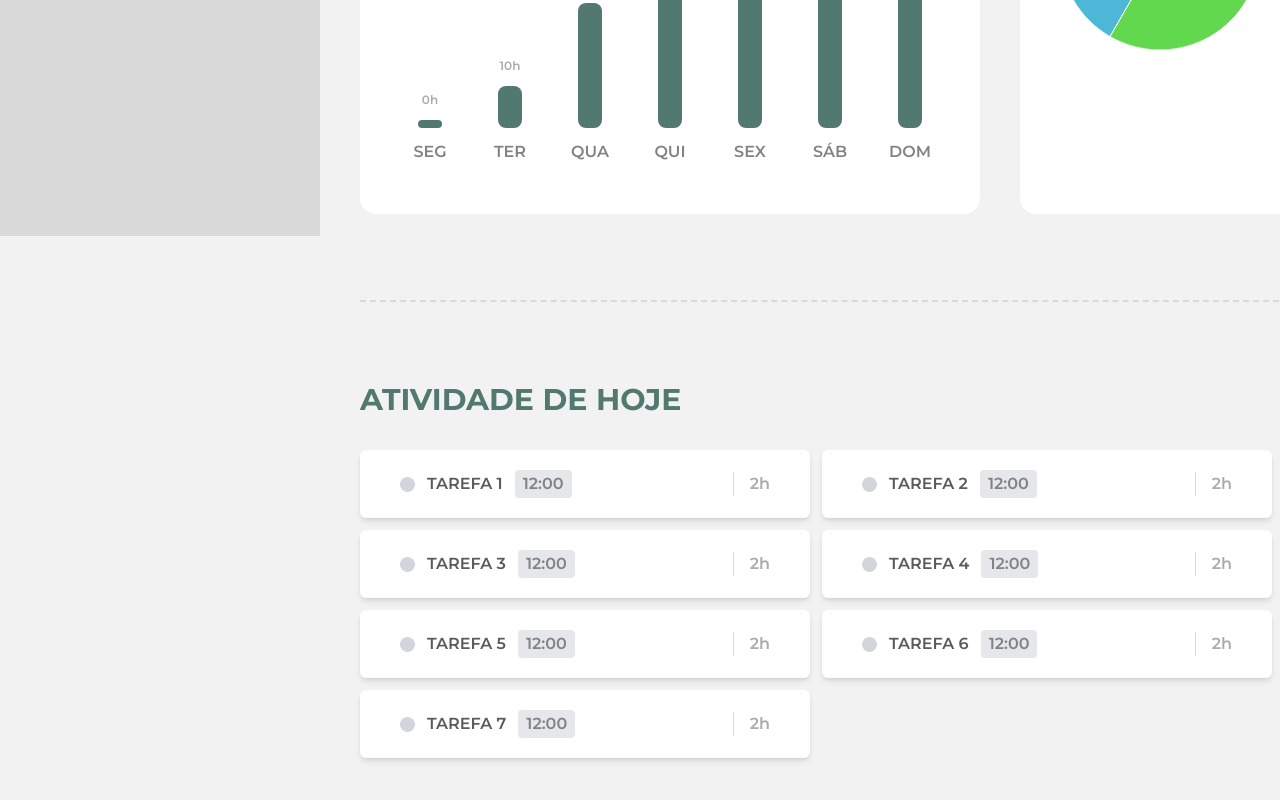
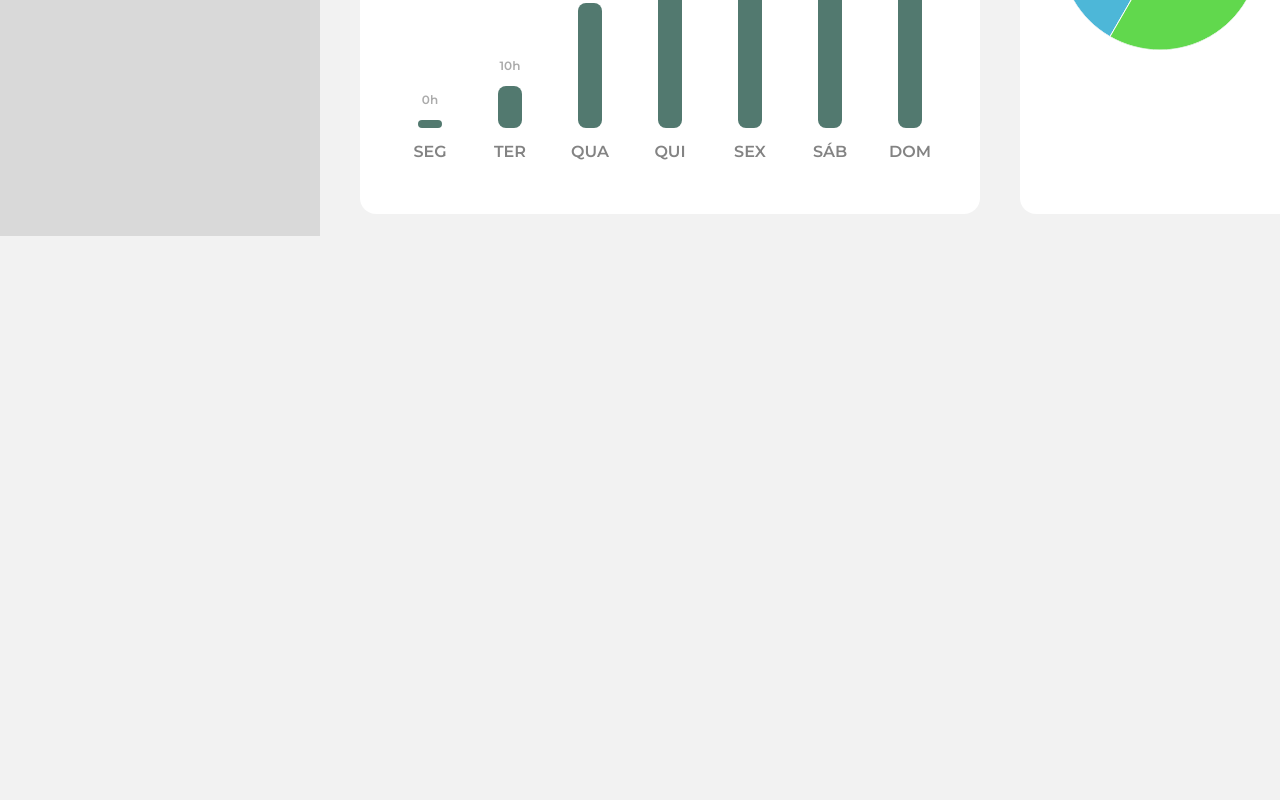
Before and after one commit to jeffreyalvr/greentask, a React (Vite) app: page /history in a window 1280 px wide. Shown: the part 564-1364 px from the top of the page. After the commit the page ends 858 px from the top, so only its background shows below. Built offline with nearby package versions, Linux system fonts and the light colour scheme.

Commit message:
Reorganiza History

```diff
--- a/src/pages/History/index.jsx
+++ b/src/pages/History/index.jsx
@@ -1,15 +1,12 @@
 import Sidebar from "../../components/Sidebar";
 import Statistics from "../../components/Statistics";
-import Activity from "../../components/Activity";
 
 const History = () => {
   return (
     <div className="flex h-screen">
       <Sidebar />
-      <main className="flex flex-col h-fit px-10">
+      <main className="w-full flex flex-col h-fit px-10">
         <Statistics />
-        <div className="inline-block h-2 border-dashed border-b-2 border-[var(--border-light)]"></div>
-        <Activity />
       </main>
     </div>
   );
```
